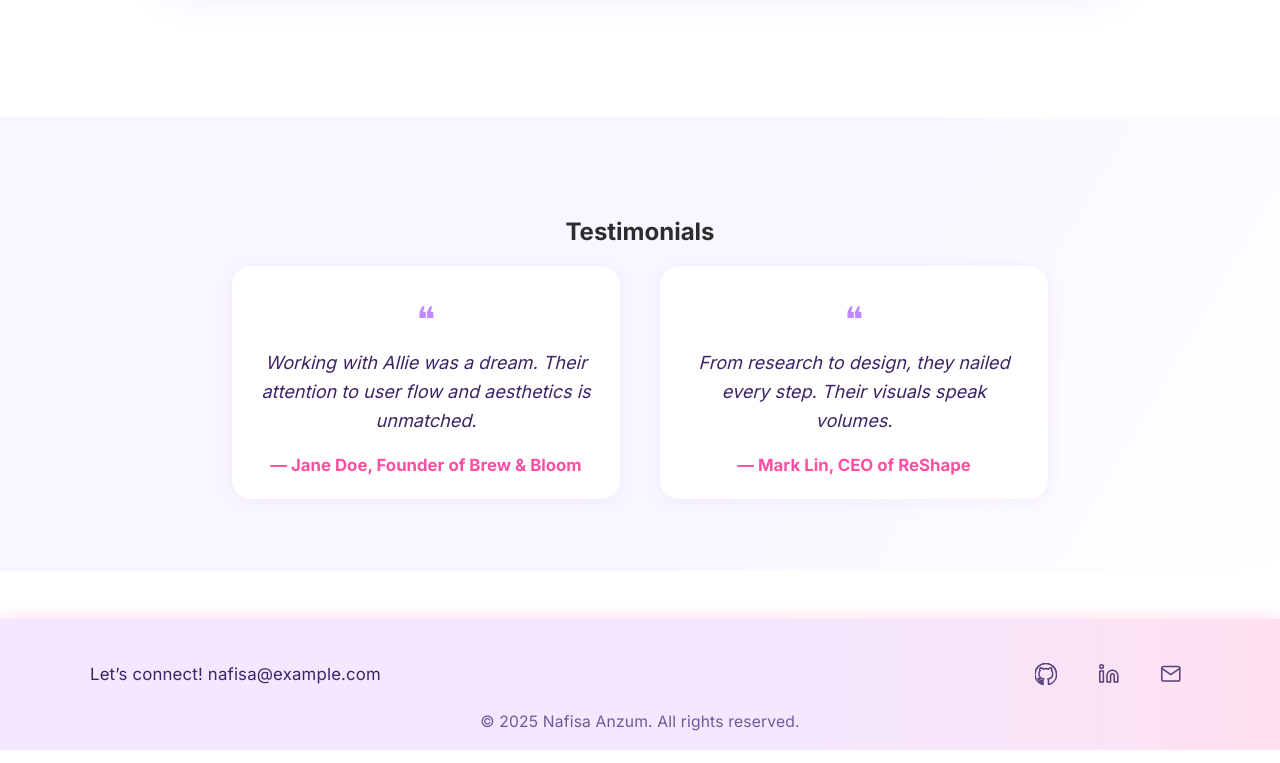
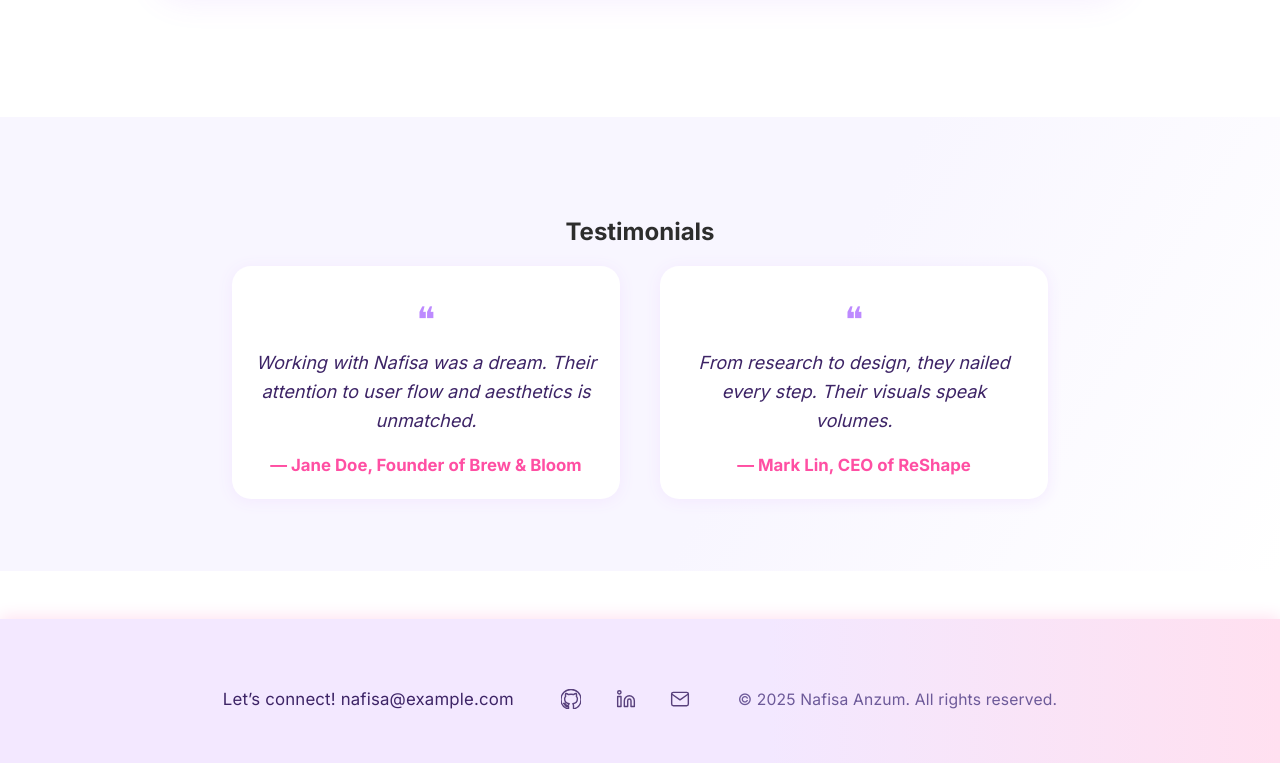
Before and after one commit to AliAngelinaaa/Module-10-Portfolio, a plain HTML site: page home.html in a window 1280 px wide. Shown: the part 1880-2643 px from the top of the page. Drawn offline with Linux system fonts and the light colour scheme.

Commit message:
fixed the footer and testimonial

```diff
--- a/home.html
+++ b/home.html
@@ -424,37 +424,40 @@
       font-size: 1rem;
     }
     .footer-content {
-      max-width: 1100px;
+      max-width: 1200px;
       margin: 0 auto;
       display: flex;
       align-items: center;
-      justify-content: space-between;
-      flex-wrap: wrap;
-      gap: 1.2rem;
-      padding: 0 2rem;
+      justify-content: center;
+      gap: 2.5rem;
+      padding: 1.2rem 2rem 1.2rem 2rem;
+      flex-wrap: nowrap;
+      min-height: 3.2rem;
     }
     .footer-contact {
+      white-space: nowrap;
       font-size: 1.05rem;
       color: #3d2466;
       font-weight: 500;
       letter-spacing: 0.01em;
     }
     .footer-links {
+      flex-shrink: 0;
       display: flex;
-      gap: 1.5rem;
+      gap: 1.2rem;
       align-items: center;
     }
     .footer-links a {
       color: #3d2466;
-      width: 2.4rem;
-      height: 2.4rem;
+      width: 2.2rem;
+      height: 2.2rem;
       display: flex;
       align-items: center;
       justify-content: center;
       text-decoration: none;
       border-radius: 50%;
       transition: background 0.2s, color 0.2s, transform 0.2s, box-shadow 0.2s;
-      font-size: 1.35rem;
+      font-size: 1.25rem;
       opacity: 0.85;
     }
     .footer-links a:focus, .footer-links a:hover {
@@ -466,8 +469,8 @@
       transform: scale(1.12);
     }
     .footer-links svg {
-      width: 1.35rem;
-      height: 1.35rem;
+      width: 1.25rem;
+      height: 1.25rem;
       display: block;
       fill: none;
       stroke: currentColor;
@@ -476,21 +479,22 @@
       stroke-linejoin: round;
     }
     .footer-copyright {
-      text-align: center;
+      white-space: nowrap;
       font-size: 0.98rem;
       color: #6d5a99;
-      margin-top: 1.2rem;
+      margin: 0;
       letter-spacing: 0.01em;
     }
-    @media (max-width: 700px) {
+    @media (max-width: 900px) {
       .footer-content {
         flex-direction: column;
-        align-items: flex-start;
+        align-items: center;
         gap: 0.7rem;
-        padding: 0 1rem;
+        padding: 1.2rem 1rem 1.2rem 1rem;
+        min-height: unset;
       }
-      .footer-links {
-        gap: 1rem;
+      .footer-copyright {
+        margin: 0.7rem 0 0 0;
       }
     }
     @media (max-width: 700px) {
@@ -517,7 +521,7 @@
 </head>
 <body>
   <nav>
-    <div class="logo">Allie</div>
+    <div class="logo">Nafisa Anzum</div>
     <ul>
       <li><a href="#projects">Projects</a></li>
       <li><a href="#testimonials">Testimonials</a></li>
@@ -527,9 +531,9 @@
 
   <header class="hero">
     <div class="hero-bg"></div>
-    <div class="avatar">A</div>
+    <div class="avatar">N</div>
     <h1><span class="typing" id="typing"></span></h1>
-    <p>Hi! I'm Allie, a Service Recovery Analyst and Backend Engineer who is passionate about making technology accessible for everyone. I love building robust systems and ensuring digital experiences are inclusive and reliable.</p>
+    <p>Hi! I'm Nafisa, a Service Recovery Analyst and Backend Engineer who is passionate about making technology accessible for everyone. I love building robust systems and ensuring digital experiences are inclusive and reliable.</p>
     <a href="#projects" class="btn" id="mainBtn">View My Work</a>
   </header>
 
@@ -572,7 +576,7 @@
     <div class="testimonials-list">
       <div class="testimonial-card">
         <div class="testimonial-quote-icon" aria-hidden="true">&#10077;</div>
-        <div class="testimonial-quote">Working with Allie was a dream. Their attention to user flow and aesthetics is unmatched.</div>
+        <div class="testimonial-quote">Working with Nafisa was a dream. Their attention to user flow and aesthetics is unmatched.</div>
         <div class="testimonial-author">— Jane Doe, Founder of Brew & Bloom</div>
       </div>
       <div class="testimonial-card">
@@ -613,9 +617,9 @@
           </svg>
         </a>
       </div>
-    </div>
-    <div class="footer-copyright">
-      © 2025 Nafisa Anzum. All rights reserved.
+      <div class="footer-copyright">
+        © 2025 Nafisa Anzum. All rights reserved.
+      </div>
     </div>
   </footer>
   <script>
```
